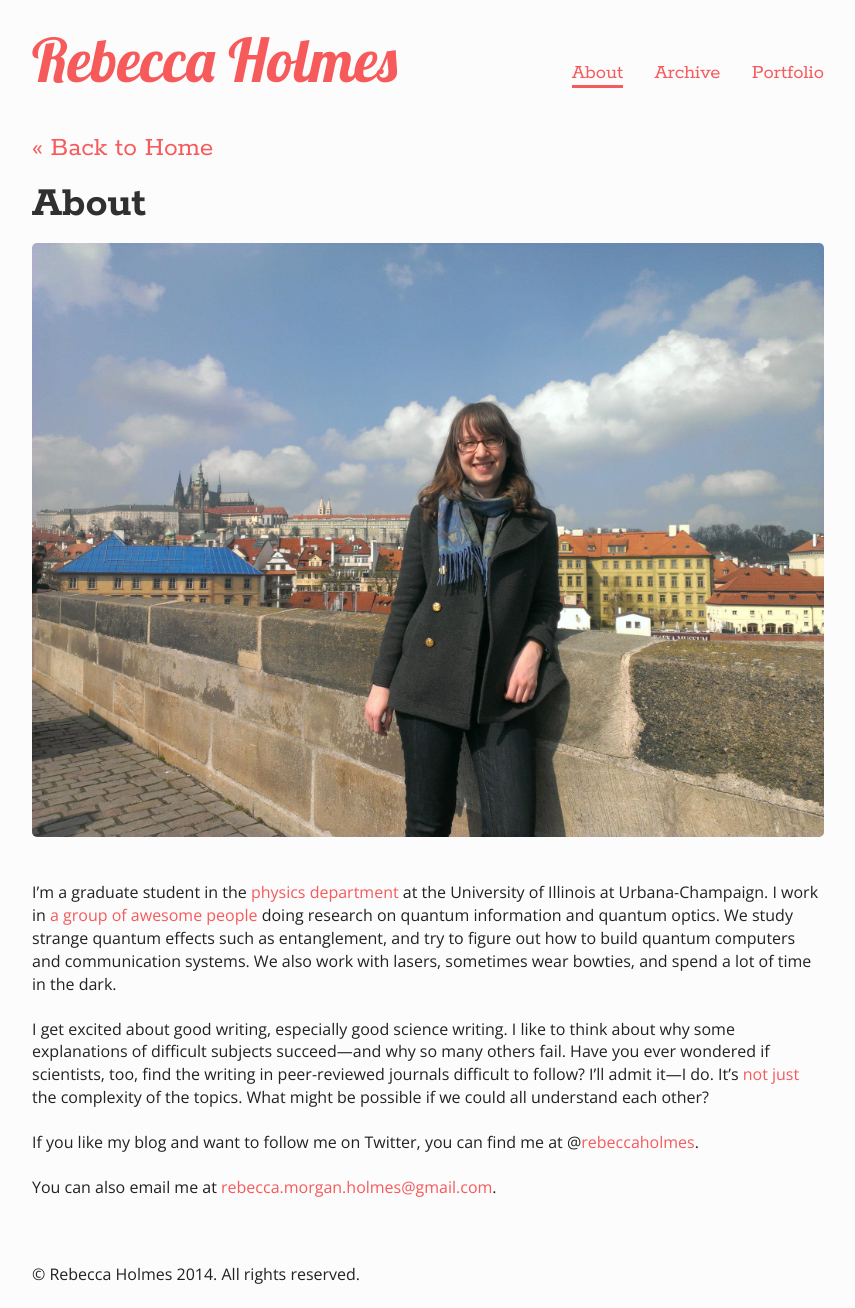
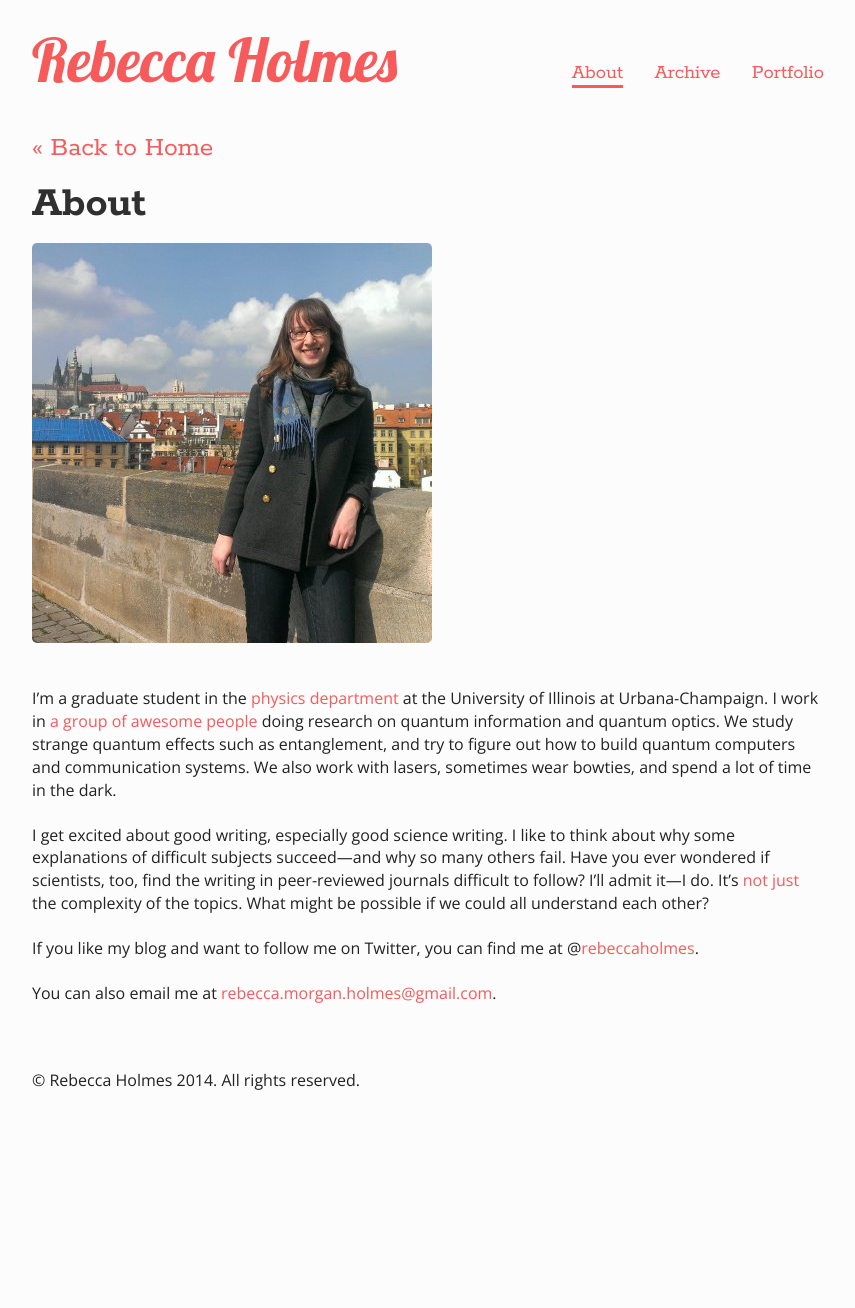
Before and after one commit to piscisvolans/piscisvolans.github.io, a Jekyll site: the page built from about.md, in a window 1280 px wide. Shown: the whole page, without its empty margins (212-1067 px from the left). Built offline with Jekyll 4.4.1, drawn with Linux system fonts in a browser that asks for light colours; Markdown is read by kramdown in place of the engine named in the settings; after the commit the page ends 1114 px from its top, so only the background shows below that.

Commit message:
Switched to small profile picture

```diff
--- a/about.md
+++ b/about.md
@@ -3,7 +3,7 @@ layout: page
 title: "About"
 ---
 <div class="about">
-<img class="img-responsive" src="{{ site.baseurl }}public/img/prague_april2014.jpg">
+<img class="img-responsive" src="{{ site.baseurl }}public/img/habitrpg.jpg">
 </div>
 
 I'm a graduate student in the [physics department](http://physics.illinois.edu/) at the University of Illinois at Urbana-Champaign. I work in [a group of awesome people](http://research.physics.illinois.edu/QI/Photonics/) doing research on quantum information and quantum optics. We study strange quantum effects such as entanglement, and try to figure out how to build quantum computers and communication systems. We also work with lasers, sometimes wear bowties, and spend a lot of time in the dark.
```
